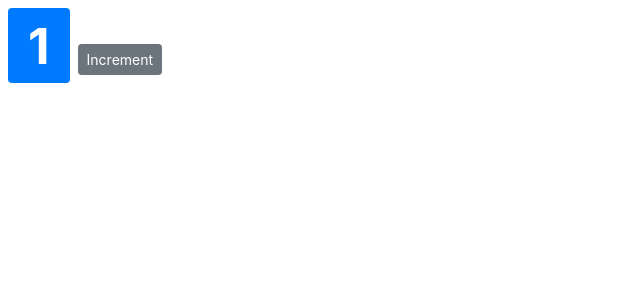
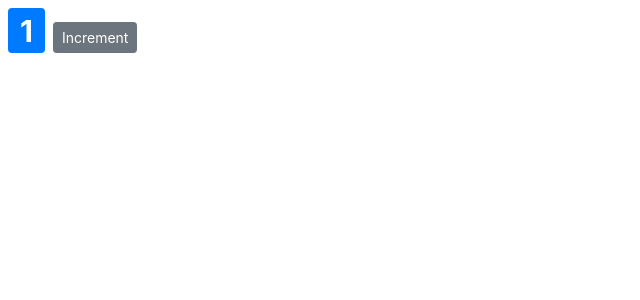
Before and after one commit to RachanaDevi/Counter-App, a React (Create React App) app: page / in a window 1280 px wide. Shown: the top 300 px of the page, without its empty margins (0-640 px from the left). Built offline with nearby package versions, Linux system fonts and the light colour scheme.

Commit message:
[Rachana] Add. styles inline

```diff
--- a/src/components/counter.jsx
+++ b/src/components/counter.jsx
@@ -6,15 +6,10 @@
     count: 1,
   };
 
-  styles = {
-    fontSize: 50,
-    fontWeight: "bold",
-  };
-
   render() {
     return (
       <React.Fragment>
-        <span style={this.styles} className="badge badge-primary m-2">
+        <span style={{ fontSize: 30 }} className="badge badge-primary m-2">
           {this.formatCount()}
         </span>
         <button className="btn btn-secondary btn-sm">Increment</button>
```
